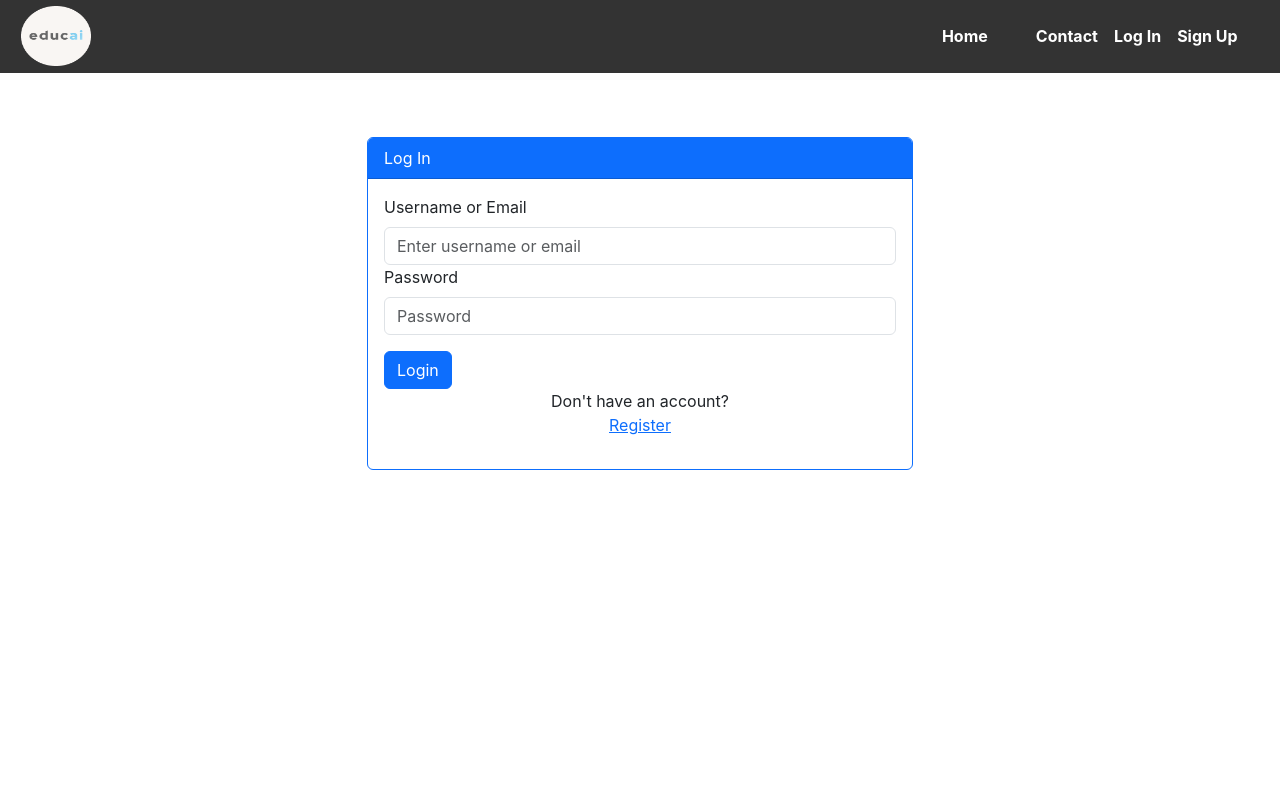
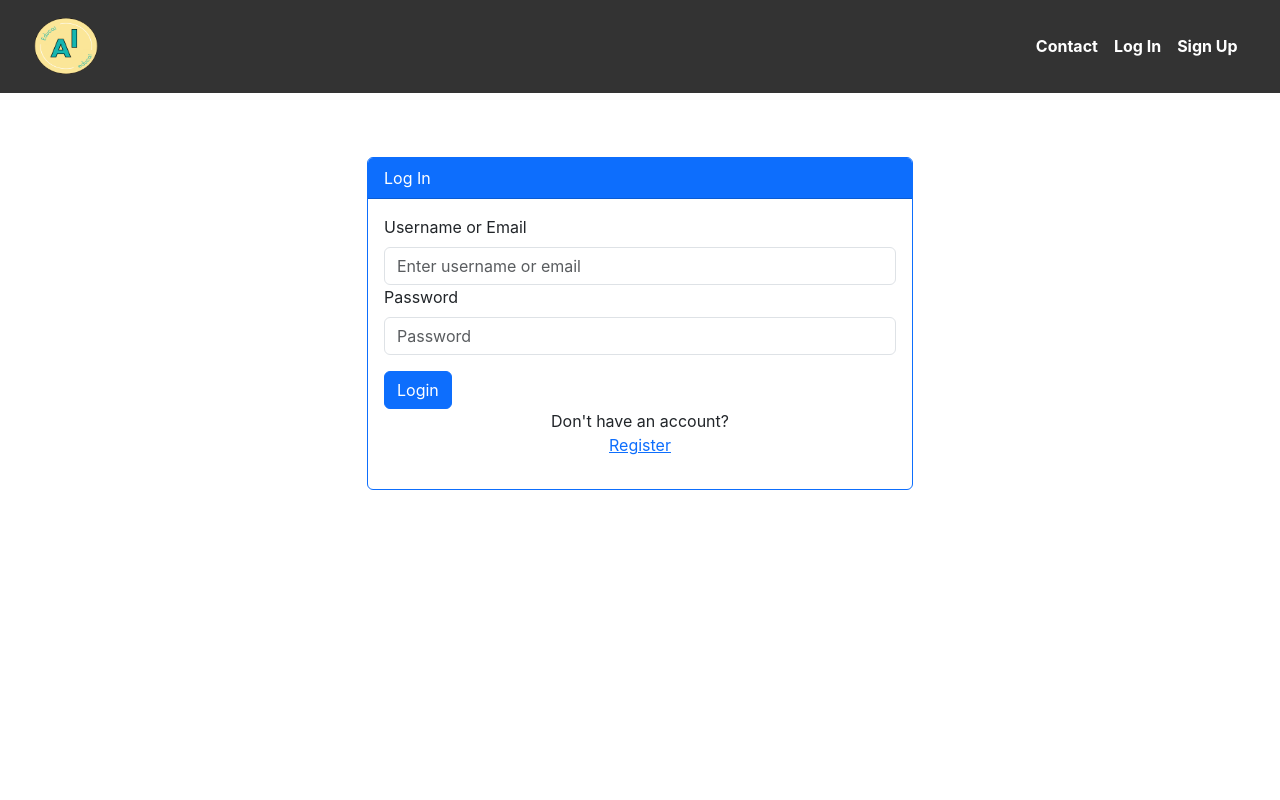
Before and after one commit to educAI-Solutions/educaiCRM, a React (Create React App) app in the folder frontend/: page /login in a window 1280 px wide. Shown: the top 800 px of the page. Built offline with nearby package versions, Linux system fonts and the light colour scheme; the HTML template or start-up script is replaced by a standard one.

Commit message:
update 3

```diff
--- a/frontend/src/components/NavBar.jsx
+++ b/frontend/src/components/NavBar.jsx
@@ -1,7 +1,7 @@
 import React, { useState, useContext } from "react";
 import styled from "styled-components";
 import BurguerButton from "./BurguerButton";
-import Logo from "../img/download.png";
+import Logo from "../img/logotipo1.png";
 import { Link } from "react-router-dom";
 import { UserContext } from "../App";
 
@@ -21,20 +21,23 @@ function Navbar() {
             className="w-[60px]"
             alt="Logo"
             style={{ marginLeft: "15px" }}
-            width={70}
-            height={60}
+            width={90}
+            height={80}
           />
         </Link>
         <div
           className={`links ${clicked ? "active" : ""}`}
           style={{ marginRight: "20px" }}
         >
-          <Link
-            to="/"
-            style={{ color: "#FFFFFF", fontWeight: "bold", fontSize: "1rem" }}
-          >
-            Home
-          </Link>
+          {isLoggedIn && (
+            <Link
+              // Send to /roleDashboard based on the role
+              to={`/${role}/dashboard`}
+              style={{ color: "#FFFFFF", fontWeight: "bold", fontSize: "1rem" }}
+            >
+              Dashboard
+            </Link>
+          )}
           <Link
             to="/profile"
             style={{ color: "#FFFFFF", fontWeight: "bold", fontSize: "1rem" }}
@@ -52,7 +55,7 @@ function Navbar() {
             )}
           </Link>
           <Link
-            to="/role"
+            to="#"
             style={{ color: "#FFFFFF", fontWeight: "bold", fontSize: "1rem" }}
           >
             {isLoggedIn && (
@@ -63,16 +66,48 @@ function Navbar() {
                   fontSize: "1rem",
                 }}
               >
-                {role} {/* display the username */}
+                {role} {/* display the role */}
               </span>
             )}
           </Link>
+          {isLoggedIn && (role === "student" || role === "teacher") && (
+            <Link
+              to={`/${role}/attendance`}
+              style={{ color: "#FFFFFF", fontWeight: "bold", fontSize: "1rem" }}
+            >
+              Attendance
+            </Link>
+          )}
+          {isLoggedIn && (role === "student" || role === "admin") && (
+            <Link
+              to={`/${role}/justifications`}
+              style={{ color: "#FFFFFF", fontWeight: "bold", fontSize: "1rem" }}
+            >
+              Justifications
+            </Link>
+          )}
+          {isLoggedIn && (
+            <Link
+              to="/notifications"
+              style={{ color: "#FFFFFF", fontWeight: "bold", fontSize: "1rem" }}
+            >
+              Notifications
+            </Link>
+          )}
           <Link
             to="/contact"
             style={{ color: "#FFFFFF", fontWeight: "bold", fontSize: "1rem" }}
           >
             Contact
           </Link>
+          {isLoggedIn && (
+            <Link
+              to="/faq"
+              style={{ color: "#FFFFFF", fontWeight: "bold", fontSize: "1rem" }}
+            >
+              FAQ
+            </Link>
+          )}
           {!isLoggedIn && (
             <Link
               to="/login"
--- a/frontend/src/pages/Login.jsx
+++ b/frontend/src/pages/Login.jsx
@@ -105,7 +105,6 @@ const Login = ({ onLogin }) => {
       <br />
       <br />
       <br />
-      <br />
     </div>
   );
 };
```
Also changed, not shown: frontend/src/img/logotipo1.png (added).
